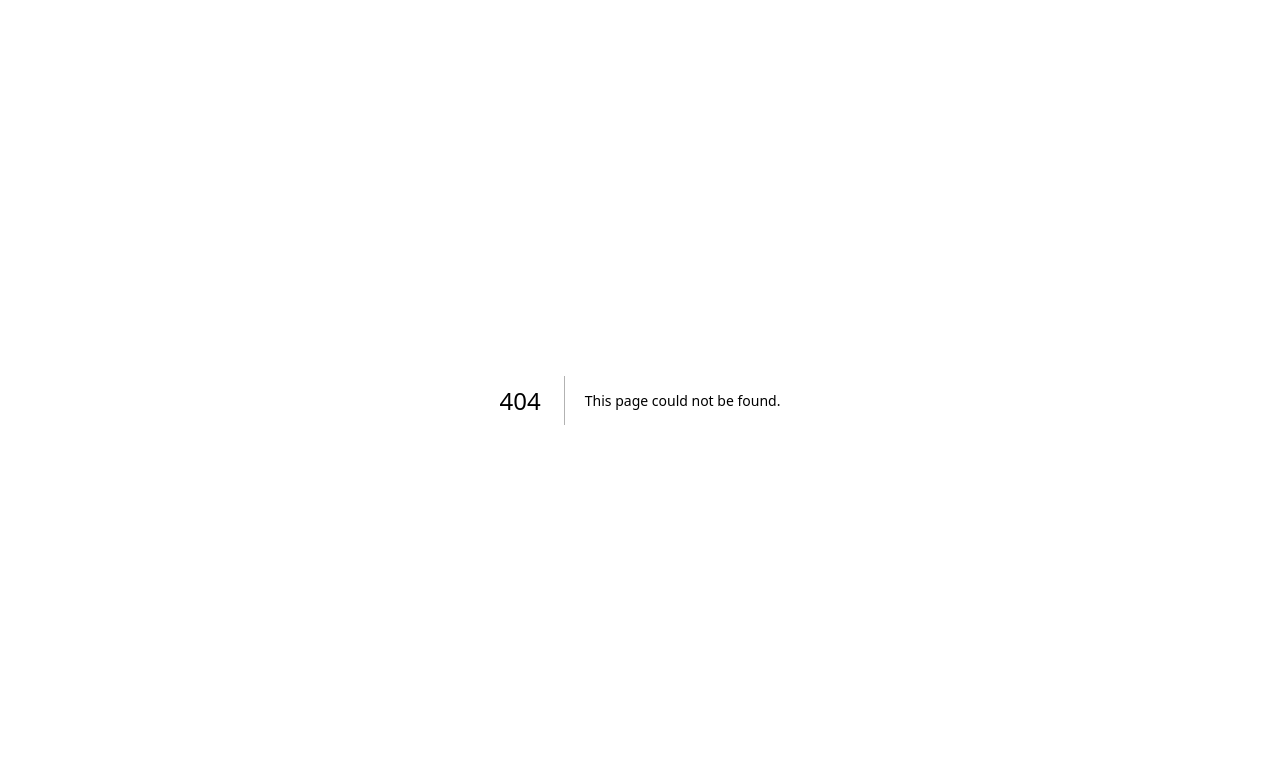
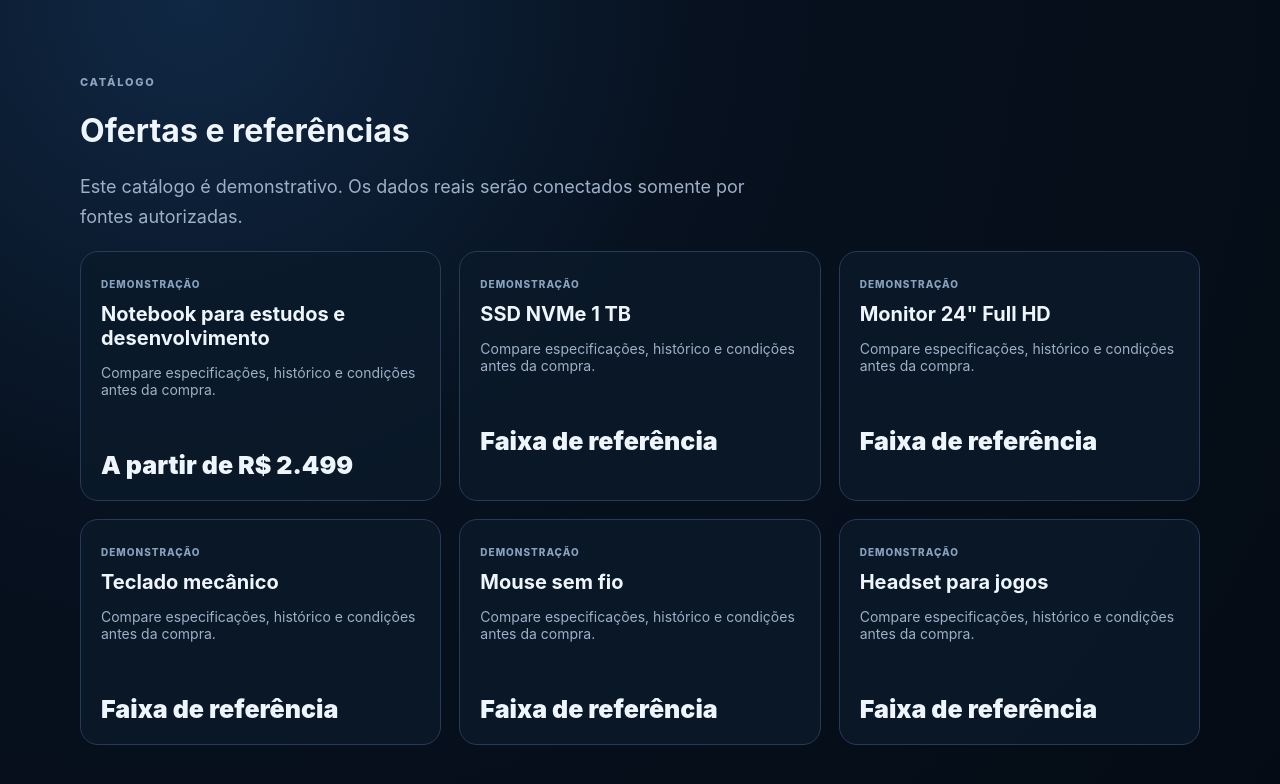
Before and after one commit to Lucas-Belucci-Bellini/PromoRadar, a Next.js app in the folder apps/web/: page /ofertas in a window 1280 px wide. Before the commit this address had no page. Shown: the top 784 px of the page. Built offline with nearby package versions, Linux system fonts and the light colour scheme.

Commit message:
fix: add public offers route

```diff
--- /dev/null
+++ b/apps/web/app/ofertas/page.tsx
@@ -0,0 +1,2 @@
+const items=[['Notebook para estudos e desenvolvimento','A partir de R$ 2.499'],['SSD NVMe 1 TB','Faixa de referência'],['Monitor 24" Full HD','Faixa de referência'],['Teclado mecânico','Faixa de referência'],['Mouse sem fio','Faixa de referência'],['Headset para jogos','Faixa de referência']];
+export default function Ofertas(){return <main className="section"><div className="container"><span className="eyebrow">CATÁLOGO</span><h1>Ofertas e referências</h1><p className="lead">Este catálogo é demonstrativo. Os dados reais serão conectados somente por fontes autorizadas.</p><div className="cards">{items.map(([name,price])=><article className="card" key={name}><span className="tag">DEMONSTRAÇÃO</span><h3>{name}</h3><p>Compare especificações, histórico e condições antes da compra.</p><strong className="price">{price}</strong></article>)}</div></div></main>}
```
